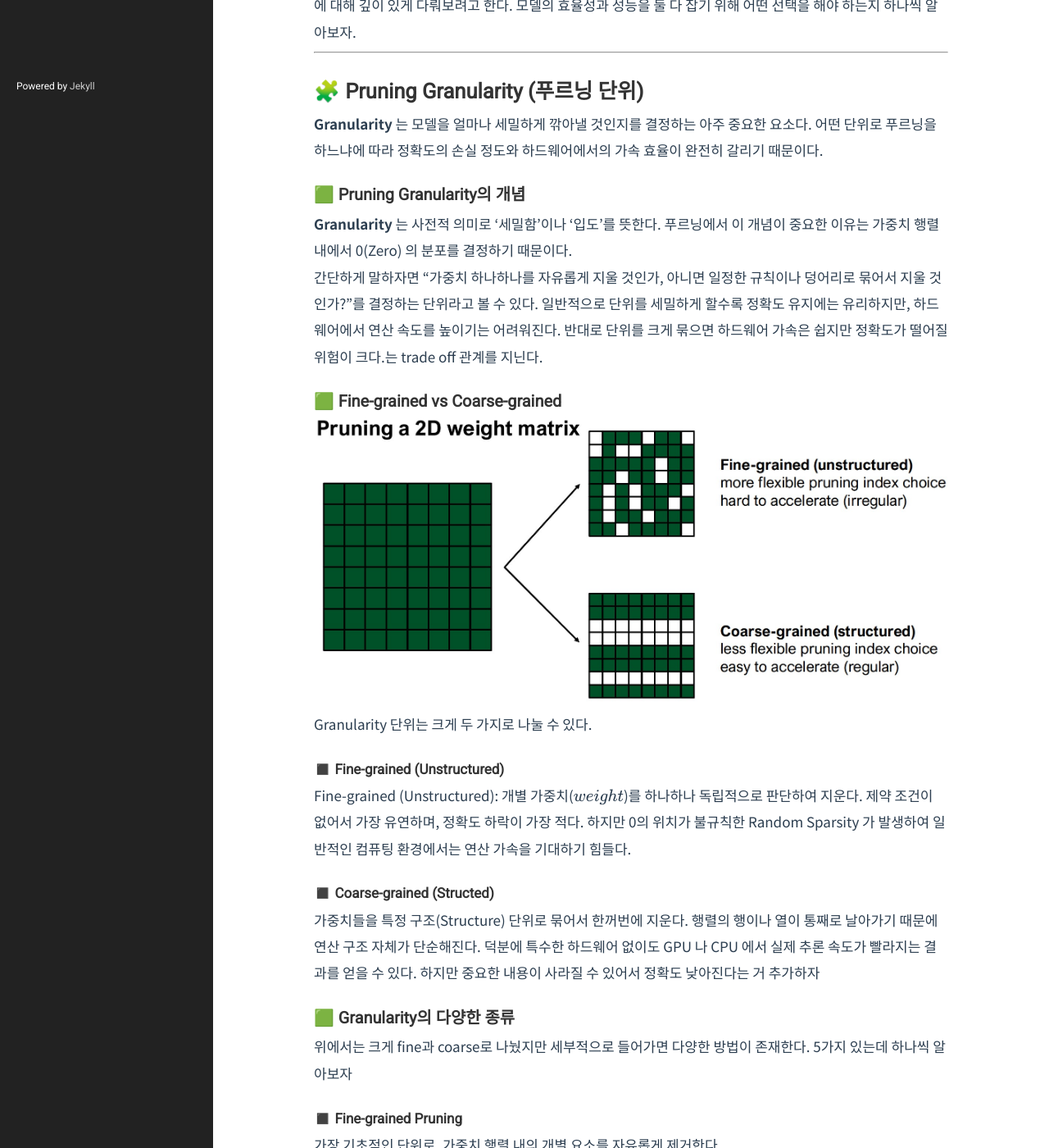
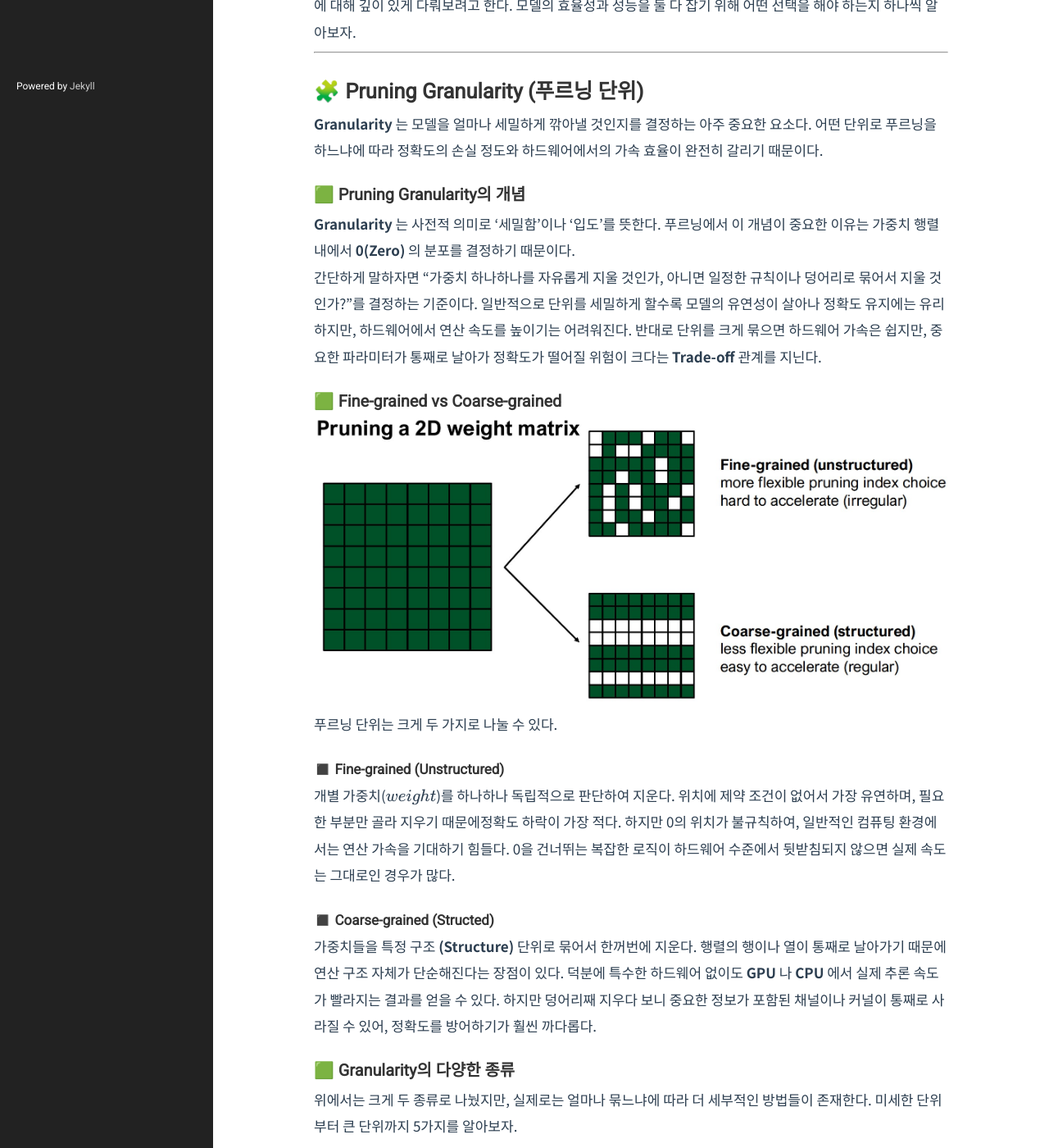
Before and after one commit to Youngjun-CV/Youngjun-CV.github.io, a Jekyll site: the page built from _posts/model compression/2026-04-01-granularity-criterion.markdown, in a window 1280 px wide and 1400 px high, scrolled down 476 px. Shown: the whole window at 82% size. Built offline with Jekyll 4.4.1, drawn with Linux system fonts in a browser that asks for light colours; formulas are drawn with MathJax 3; some of the changed text lies outside the part shown.

Commit message:
Update 2026-04-01-granularity-criterion.markdown

```diff
--- a/_posts/model compression/2026-04-01-granularity-criterion.markdown
+++ b/_posts/model compression/2026-04-01-granularity-criterion.markdown
@@ -18,24 +18,24 @@ category: ModelCompression
 **Granularity** 는 모델을 얼마나 세밀하게 깎아낼 것인지를 결정하는 아주 중요한 요소다. 어떤 단위로 푸르닝을 하느냐에 따라 정확도의 손실 정도와 하드웨어에서의 가속 효율이 완전히 갈리기 때문이다.
 
 ### 🟩 Pruning Granularity의 개념
-**Granularity** 는 사전적 의미로 '세밀함'이나 '입도'를 뜻한다. 푸르닝에서 이 개념이 중요한 이유는 가중치 행렬 내에서 0(Zero) 의 분포를 결정하기 때문이다.
+**Granularity** 는 사전적 의미로 '세밀함'이나 '입도'를 뜻한다. 푸르닝에서 이 개념이 중요한 이유는 가중치 행렬 내에서 **0(Zero)** 의 분포를 결정하기 때문이다.
 
-간단하게 말하자면 "가중치 하나하나를 자유롭게 지울 것인가, 아니면 일정한 규칙이나 덩어리로 묶어서 지울 것인가?"를 결정하는 단위라고 볼 수 있다. 일반적으로 단위를 세밀하게 할수록 정확도 유지에는 유리하지만, 하드웨어에서 연산 속도를 높이기는 어려워진다. 반대로 단위를 크게 묶으면 하드웨어 가속은 쉽지만 정확도가 떨어질 위험이 크다.는 trade off 관계를 지닌다.
+간단하게 말하자면 "가중치 하나하나를 자유롭게 지울 것인가, 아니면 일정한 규칙이나 덩어리로 묶어서 지울 것인가?"를 결정하는 기준이다. 일반적으로 단위를 세밀하게 할수록 모델의 유연성이 살아나 정확도 유지에는 유리하지만, 하드웨어에서 연산 속도를 높이기는 어려워진다. 반대로 단위를 크게 묶으면 하드웨어 가속은 쉽지만, 중요한 파라미터가 통째로 날아가 정확도가 떨어질 위험이 크다는 **Trade-off** 관계를 지닌다.
 
 ### 🟩 Fine-grained vs Coarse-grained
 <img src="/images/ModelCompression/pruning_structured.jpg"
      style="max-width: 100%; width: 800px;">
 
-Granularity 단위는 크게 두 가지로 나눌 수 있다.
+푸르닝 단위는 크게 두 가지로 나눌 수 있다.
 
 #### ◼️ Fine-grained (Unstructured)
-Fine-grained (Unstructured): 개별 가중치($weight$)를 하나하나 독립적으로 판단하여 지운다. 제약 조건이 없어서 가장 유연하며, 정확도 하락이 가장 적다. 하지만 0의 위치가 불규칙한 Random Sparsity 가 발생하여 일반적인 컴퓨팅 환경에서는 연산 가속을 기대하기 힘들다.
+개별 가중치($weight$)를 하나하나 독립적으로 판단하여 지운다. 위치에 제약 조건이 없어서 가장 유연하며, 필요한 부분만 골라 지우기 때문에정확도 하락이 가장 적다. 하지만 0의 위치가 불규칙하여, 일반적인 컴퓨팅 환경에서는 연산 가속을 기대하기 힘들다. 0을 건너뛰는 복잡한 로직이 하드웨어 수준에서 뒷받침되지 않으면 실제 속도는 그대로인 경우가 많다.
 
 #### ◼️ Coarse-grained (Structed)
-가중치들을 특정 구조(Structure) 단위로 묶어서 한꺼번에 지운다. 행렬의 행이나 열이 통째로 날아가기 때문에 연산 구조 자체가 단순해진다. 덕분에 특수한 하드웨어 없이도 GPU 나 CPU 에서 실제 추론 속도가 빨라지는 결과를 얻을 수 있다. 하지만 중요한 내용이 사라질 수 있어서 정확도 낮아진다는 거 추가하자
+가중치들을 특정 구조 **(Structure)** 단위로 묶어서 한꺼번에 지운다. 행렬의 행이나 열이 통째로 날아가기 때문에 연산 구조 자체가 단순해진다는 장점이 있다. 덕분에 특수한 하드웨어 없이도 **GPU** 나 **CPU** 에서 실제 추론 속도가 빨라지는 결과를 얻을 수 있다. 하지만 덩어리째 지우다 보니 중요한 정보가 포함된 채널이나 커널이 통째로 사라질 수 있어, 정확도를 방어하기가 훨씬 까다롭다.
 
 ### 🟩 Granularity의 다양한 종류
-위에서는 크게 fine과 coarse로 나눴지만 세부적으로 들어가면 다양한 방법이 존재한다. 5가지 있는데 하나씩 알아보자
+위에서는 크게 두 종류로 나눴지만, 실제로는 얼마나 묶느냐에 따라 더 세부적인 방법들이 존재한다. 미세한 단위부터 큰 단위까지 5가지를 알아보자.
 
 #### ◼️ Fine-grained Pruning
 가장 기초적인 단위로, 가중치 행렬 내의 개별 요소를 자유롭게 제거한다.
@@ -43,3 +43,20 @@ Fine-grained (Unstructured): 개별 가중치($weight$)를 하나하나 독립
 * **한계점:** 일반적인 하드웨어에서 속도를 높이기 어려우며 속도 높이고 싶으면 커스텀된 하드웨어 사용해야됨
 
 #### ◼️ Pattern-based Pruning
+최근 NVIDIA Ampere 구조에서 채택하며 유명해진 방식이다. N:M sparsity 방식을 채용한다. 데이터 없애고 압축해서 non-zero values 만든다
+* **N:M sparsity:** M개의 연속적인 원소중에서 N개 푸르닝 하는거다. 2:4 예시를 들어주고
+* **특징:** relative high sparsity 설명하고
+* **단점:** 비트들의 위치를 저장해놓을 주가적인 인덱스 저장공간이 필요하다...
+
+#### ◼️ Vector-level Pruning
+행렬의 한 줄(Row 또는 Column) 단위로 가중치를 제거한다.
+* **특징:** 벡터 연산 단위로 0을 건너뛸 수 있어 수치 연산 라이브러리 활용 시 가속이 용이하다.
+
+#### ◼️ Kernel-level Pruning
+컨볼루션 연산에서 사용되는 커널($k \times k$ 필터 한 조각) 단위로 지운다.
+* **특징:** 특정 위치의 특징(Feature) 추출 자체를 생략하는 효과를 준다.
+
+#### ◼️ Channel-level Pruning
+가장 큰 단위 중 하나로, 필터 전체 또는 특정 입력 채널 전체를 날려버린다.
+* **특징:** 레이어의 입출력 차원(Dimension) 자체가 줄어들기 때문에 모델의 구조가 물리적으로 작아진다. 별도의 하드웨어 지원 없이도 가장 확실한 속도 향상을 보장한다.
+* **단점:** 작은 압출률을 보인다. 많이 하면 정확도 떨어지니까.
```
